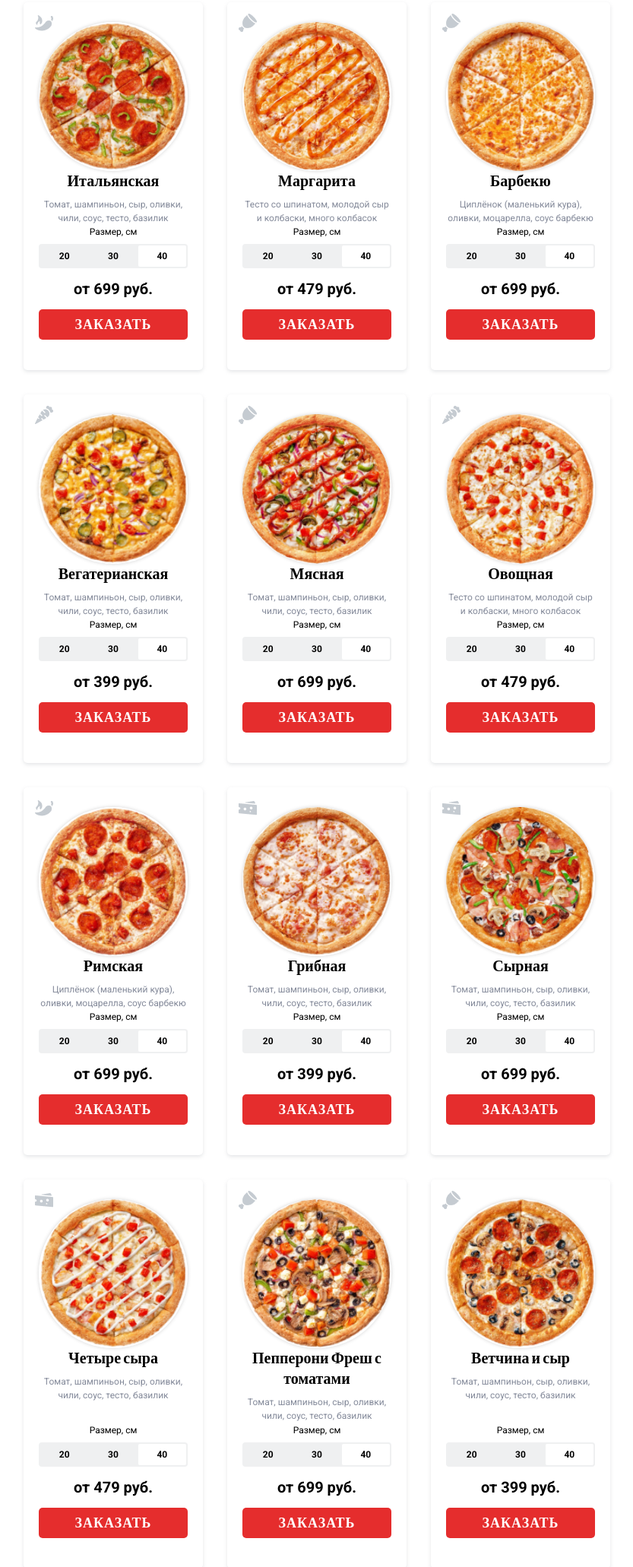
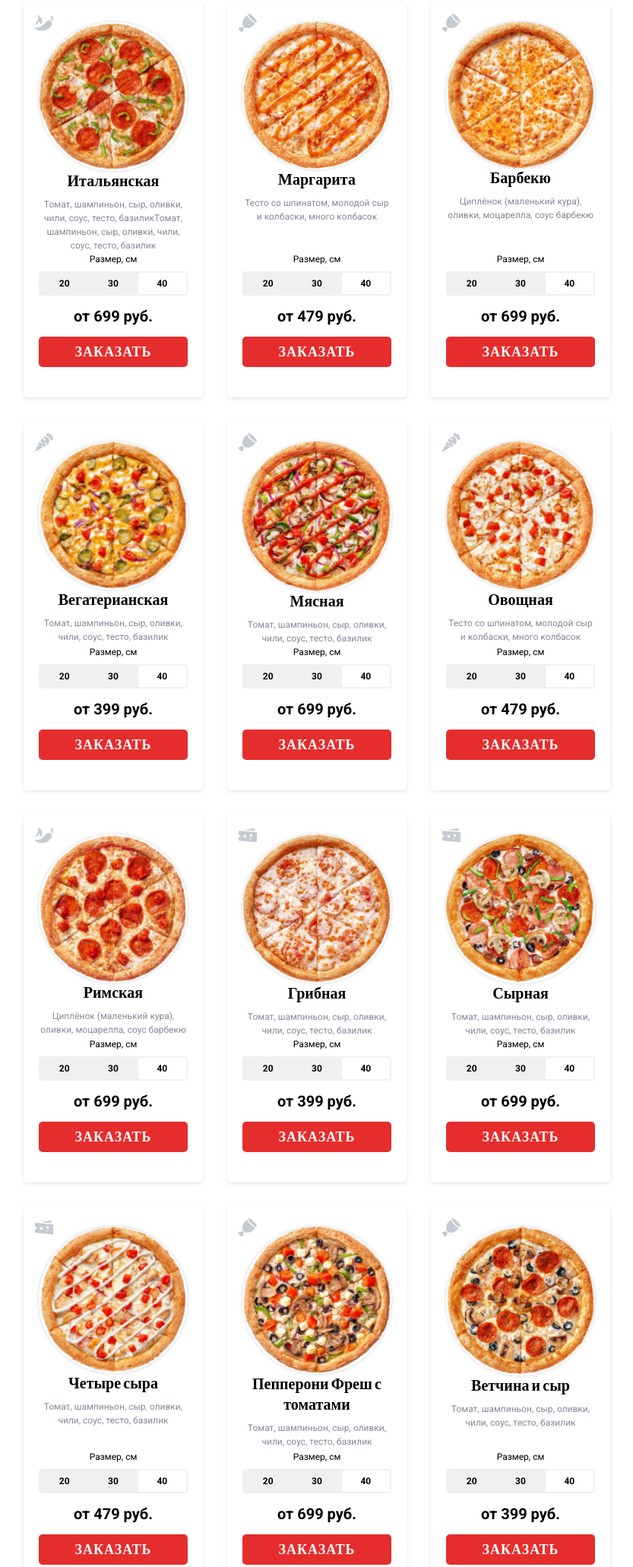
Before and after one commit to shlkv/WebPr, a plain HTML site: page ВебПрактик/index.html in a window 1280 px wide. Shown: the part 1311-3373 px from the top of the page at 76% size, without its empty margins (223-1056 px from the left). Drawn offline with nearby package versions, Linux system fonts and the light colour scheme.

Commit message:
исправил ошибки
произвел исправление ошибок высланные HR

```diff
--- a/ВебПрактик/js/pizzas.js
+++ b/ВебПрактик/js/pizzas.js
@@ -1,5 +1,5 @@
 const pizzas = [
-    { id:1, name: 'Итальянская', type: 'spicy', filling:'Томат, шампиньон, сыр, оливки, чили, соус, тесто, базилик', img:'../img/pizzas/01.png', price: 699},
+    { id:1, name: 'Итальянская', type: 'spicy', filling:'Томат, шампиньон, сыр, оливки, чили, соус, тесто, базиликТомат, шампиньон, сыр, оливки, чили, соус, тесто, базилик', img:'../img/pizzas/01.png', price: 699},
     { id:2, name: 'Маргарита', type: 'meaty', filling:'Тесто со шпинатом, молодой сыр и колбаски, много колбасок', img:'../img/pizzas/02.png', price: 479},
     { id:3, name: 'Барбекю', type: 'meaty', filling:'Циплёнок (маленький кура), оливки, моцарелла, соус барбекю', img:'../img/pizzas/03.png', price: 699},
     { id:4, name: 'Вегатерианская', type: 'vegan', filling:'Томат, шампиньон, сыр, оливки, чили, соус, тесто, базилик', img:'../img/pizzas/04.png', price: 399},
--- a/ВебПрактик/scss/_choice.scss
+++ b/ВебПрактик/scss/_choice.scss
@@ -11,8 +11,6 @@
     }
 }
 
-.choice__title {
-}
 .choice__filters {
     width: 520px;
     margin: 40px auto 40px;
@@ -63,7 +61,8 @@
 .choice__card{
     position: relative;
     width: 304px;
-    height: 572px;
+    flex-grow: 1;
+    // height: 572px;
     border-radius: 5px;
     background: #FFF;
     box-shadow: 0px 2px 5px 0px rgba(165, 169, 176, 0.30);
@@ -225,10 +224,11 @@
 .choice__item--body{
     display: flex;
     flex-direction: column;
+    height: 100%;
 }
-.choice__card:nth-of-type(n+9) .choice__item--body{
-    height: 293px;
-}
+// .choice__card:nth-of-type(n+9) .choice__item--body{
+//     height: 293px;
+// }
 
 .choice__item--price {
     margin-bottom: 12px;
--- a/ВебПрактик/scss/_delivery.scss
+++ b/ВебПрактик/scss/_delivery.scss
@@ -18,6 +18,7 @@
     height: 144px;
     display: flex;
     align-items: center;
+    padding-right:50px
 }
 .delivery__card--img {
     width: 80px;
--- a/ВебПрактик/scss/_media.scss
+++ b/ВебПрактик/scss/_media.scss
@@ -1,4 +1,4 @@
-@media (max-width:1312px){
+@media (max-width:1370px){
     .container{
         max-width: 772px;
     }
@@ -73,15 +73,15 @@
     }
     .choice__card{
         width: 236px;
-        height: 100%;
+        // height: 100%;
         padding: 26px 20px 40px ;
     }
-    .choice__card:nth-of-type(n+9) .choice__item--body{
-        height: 222px;
-    }
-    .choice__card:nth-of-type(n+10) .choice__item--body{
-        height: 250px;
-    }
+    // .choice__card:nth-of-type(n+9) .choice__item--body{
+    //     height: 222px;
+    // }
+    // .choice__card:nth-of-type(n+10) .choice__item--body{
+    //     height: 250px;
+    // }
 
     .choice__card:nth-of-type(4n + 4) {
         margin-right: 32px;
@@ -209,7 +209,7 @@
         }
     }
 }
-@media (max-width:790px){
+@media (max-width:800px){
     .container{
         max-width:288px;;
     }
@@ -430,12 +430,12 @@
     .choice__item--sizes label{
         padding: 3px 0;
     }
-    .choice__card:nth-of-type(n+9) .choice__item--body{
-        height: 100%;
-    }
-    .choice__card:nth-of-type(n+10) .choice__item--body{
-        height: 100%;
-    }
+    // .choice__card:nth-of-type(n+9) .choice__item--body{
+    //     height: 100%;
+    // }
+    // .choice__card:nth-of-type(n+10) .choice__item--body{
+    //     height: 100%;
+    // }
     .delivery {
         padding: 24px 0 40px 0;
     }
```
Also changed, not shown: ВебПрактик/css/style.css, 1 other file.
